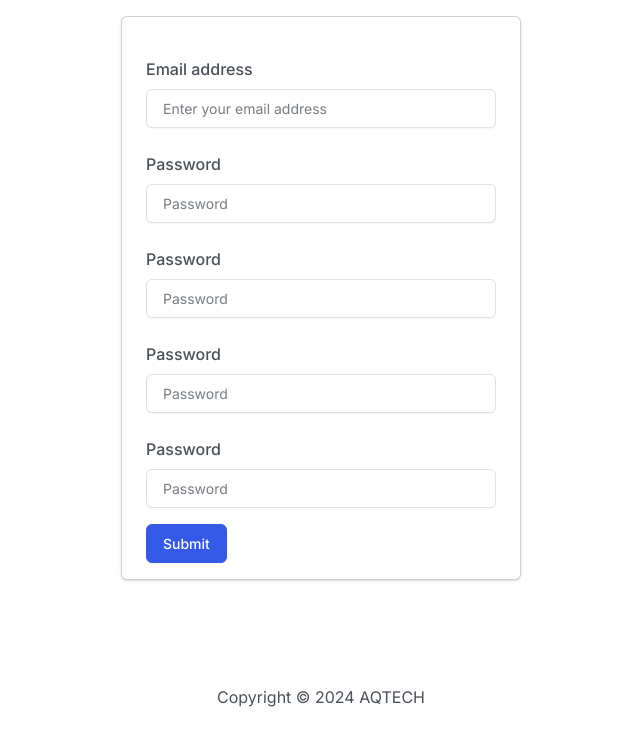
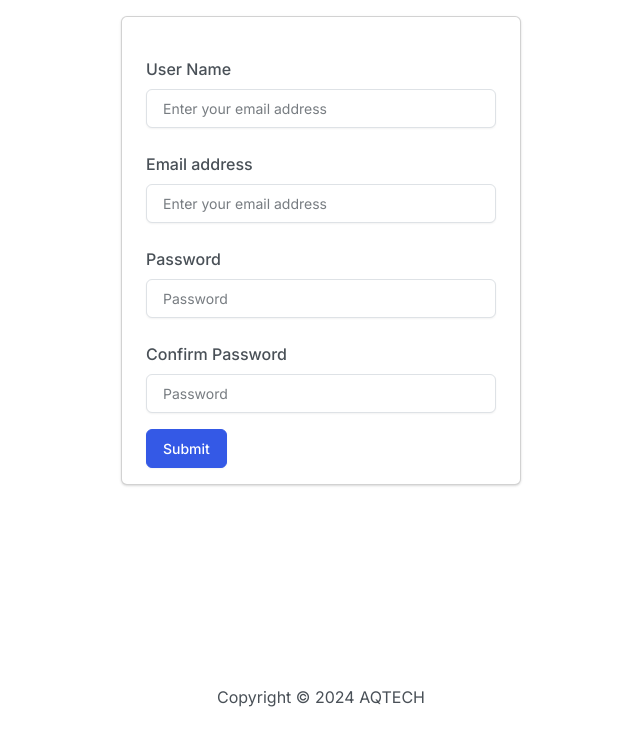
Before and after one commit to aqtech01/Student-Management-System, a Django app: page /signup/ in a window 1280 px wide. Shown: the part 67-800 px from the top of the page, without its empty margins (319-959 px from the left). Run offline with Django 5.2, Linux system fonts and the light colour scheme; some libraries are stand-ins or nearby versions.

Commit message:
signup complete

```diff
--- a/student_management/views.py
+++ b/student_management/views.py
@@ -1,5 +1,24 @@
-from django.shortcuts import render
+from django.contrib import messages
+from django.contrib.auth.models import User
+from django.shortcuts import render, redirect
 
 
 def signup_page(request):
+    if request.method == "POST":
+        data = request.POST
+        username = data.get("username")
+        email = data.get("email")
+        password = data.get("password")
+        confirm_password = data.get("confirm_password")
+        if password == confirm_password:
+            try:
+                user = User.objects.create_user(username=username, email=email, password=password)
+                user.save()
+                return redirect("home")
+            except Exception as e:
+                messages.error(request, f"something wrong {e}")
+        else:
+            messages.error(request, "Password and Confirm Password should be same")
+            return redirect("signup")
+
     return render(request, "auth/signup.html")
--- a/templates/auth/signup.html
+++ b/templates/auth/signup.html
@@ -2,25 +2,36 @@
 {% block body %}
 
 <div class="card mx-auto" style="width: 25rem;">  <div class="card-body">
-    <form>
+    {% if messages %}
+    {% for message in messages %}
+    <div class="alert alert-dismissible alert-warning">
+  <button type="button" class="btn-close" data-bs-dismiss="alert"></button>
+  <h4 class="alert-heading">Warning!</h4>
+  <p class="mb-0">{{message}}<a href="#" class="alert-link"></a>.</p>
+</div>
+    {% endfor %}
+    {% endif %}
+    <form method="POST" action="{% url 'signup' %}">
+      {% csrf_token %}
       <fieldset>
 
         <div class="form-group mt-4">
-          <label for="exampleInputEmail1" class="form-label">Email address</label>
-          <input type="email" class="form-control" id="exampleInputEmail1" aria-describedby="emailHelp" placeholder="Enter your email address">
+          <label for="UserName" class="form-label">User Name</label>
+          <input type="text" class="form-control" name="username" id="UserName" aria-describedby="emailHelp" placeholder="Enter your email address">
+        </div>
+         <div class="form-group mt-4">
+          <label for="InputEmail" class="form-label">Email address</label>
+          <input type="email" class="form-control" name="email" id="InputEmail1" aria-describedby="emailHelp" placeholder="Enter your email address">
+        </div>
+
+
+        <div class="form-group mt-4">
+          <label for="InputPassword" class="form-label">Password</label>
+          <input type="password" class="form-control" name="password"  placeholder="Password" autocomplete="off">
         </div>
         <div class="form-group mt-4">
-          <label for="exampleInputPassword1" class="form-label">Password</label>
-          <input type="password" class="form-control" id="exampleInputPassword1" placeholder="Password" autocomplete="off">
-        </div> <div class="form-group mt-4">
-          <label for="exampleInputPassword1" class="form-label">Password</label>
-          <input type="password" class="form-control" id="exampleInputPassword1" placeholder="Password" autocomplete="off">
-        </div> <div class="form-group mt-4">
-          <label for="exampleInputPassword1" class="form-label">Password</label>
-          <input type="password" class="form-control" id="exampleInputPassword1" placeholder="Password" autocomplete="off">
-        </div> <div class="form-group mt-4">
-          <label for="exampleInputPassword1" class="form-label">Password</label>
-          <input type="password" class="form-control" id="exampleInputPassword1" placeholder="Password" autocomplete="off">
+          <label for="InputConfirmPassword" class="form-label">Confirm Password</label>
+          <input type="password" class="form-control" name="confirm_password" placeholder="Password" autocomplete="off">
         </div>
 
         <button type="submit" class="btn btn-primary mt-3">Submit</button>
```
Also changed, not shown: db.sqlite3.
